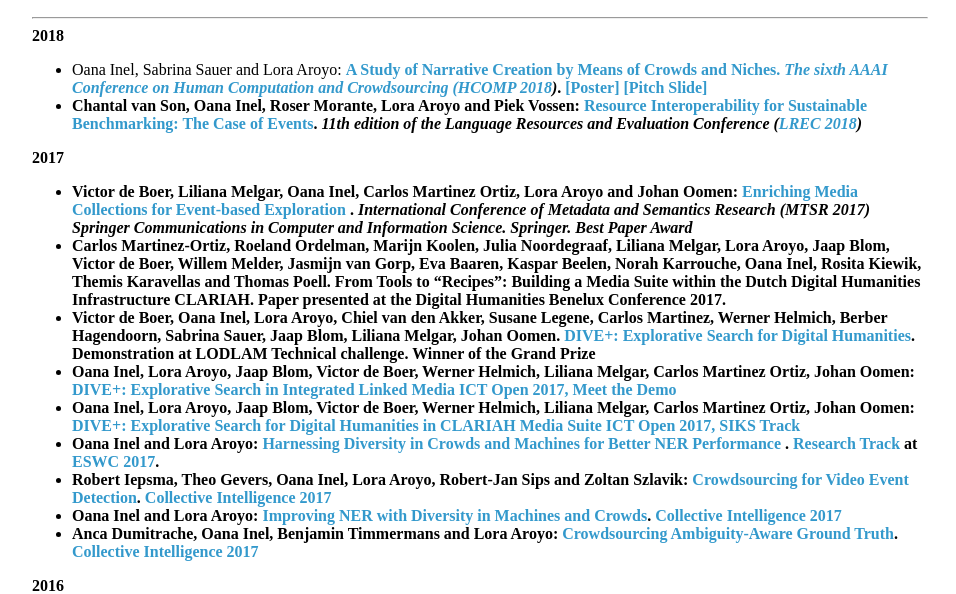
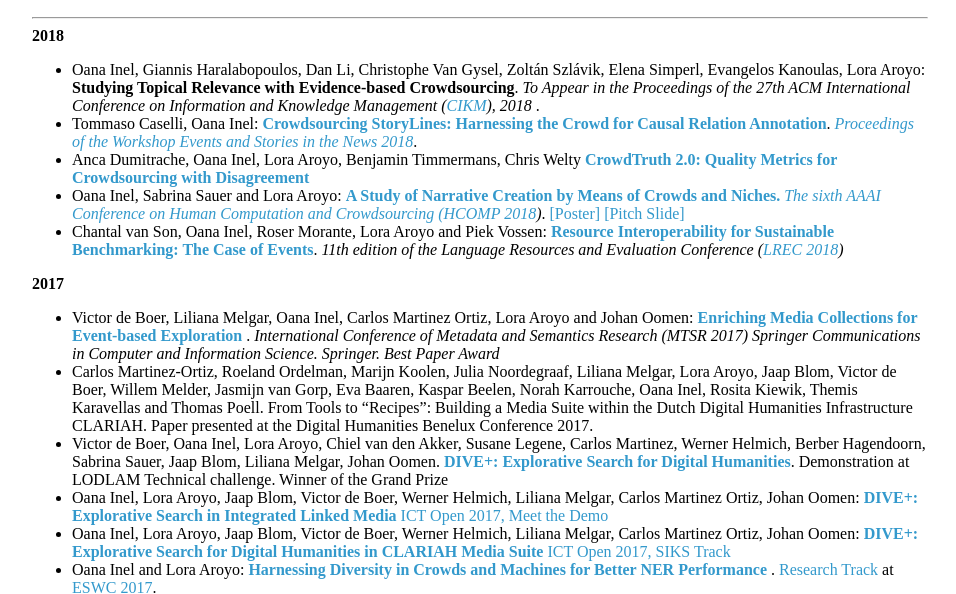
Before and after one commit to oana-inel/oana-inel.github.io, a plain HTML site: page papers.html in a window 1280 px wide. Shown: the part 134-728 px from the top of the page, without its empty margins (160-1116 px from the left). Drawn offline with Linux system fonts and the light colour scheme.

Commit message:
updated list of publications

```diff
--- a/papers.html
+++ b/papers.html
@@ -32,7 +32,10 @@
 
 <strong>2018</strong>
 <ul class="paperlist">
-  <li>Oana Inel, Sabrina Sauer and Lora Aroyo: <a href="http://crowdtruth.org/wp-content/uploads/2018/06/paper_120_hcomp2018-workinprogress.pdf" target="_blank"><strong>A Study of Narrative Creation by Means of Crowds and Niches. <em>The sixth AAAI Conference on Human Computation and Crowdsourcing (<a href="https://www.humancomputation.com/2018/index.html" target="_blank">HCOMP 2018</a>)</em>. <a href="" target="_blank"> [Poster] </a> <a href="" target="_blank"> [Pitch Slide] </a> </li>
+  <li>Oana Inel, Giannis Haralabopoulos, Dan Li, Christophe Van Gysel, Zoltán Szlávik,  Elena Simperl, Evangelos Kanoulas, Lora Aroyo: <strong>Studying Topical Relevance with Evidence-based Crowdsourcing</strong></a>. <em>To Appear in the Proceedings of the 27th ACM International Conference on Information and Knowledge Management (<a href="http://www.cikm2018.units.it" target="_blank">CIKM</a>), 2018 </em>.</li>
+  <li>Tommaso Caselli, Oana Inel: <a href="http://www.aclweb.org/anthology/W18-4306" target="_blank"><strong>Crowdsourcing StoryLines: Harnessing the Crowd for Causal Relation Annotation</strong></a>. <em><a href="http://www.eventstory.news" target="_blank">Proceedings of the Workshop Events and Stories in the News 2018</a></em>. </li>
+  <li>Anca Dumitrache, Oana Inel, Lora Aroyo, Benjamin Timmermans, Chris Welty <a href="https://arxiv.org/pdf/1808.06080.pdf" target="_blank"><strong>CrowdTruth 2.0: Quality Metrics for Crowdsourcing with Disagreement</strong></a></li>
+  <li>Oana Inel, Sabrina Sauer and Lora Aroyo: <a href="http://crowdtruth.org/wp-content/uploads/2018/06/paper_120_hcomp2018-workinprogress.pdf" target="_blank"><strong>A Study of Narrative Creation by Means of Crowds and Niches. </strong><em>The sixth AAAI Conference on Human Computation and Crowdsourcing (<a href="https://www.humancomputation.com/2018/index.html" target="_blank">HCOMP 2018</a>)</em>. <a href="https://github.com/oana-inel.github.io/docs/HCOMP2018 Work-in-progress.pdf" target="_blank"> [Poster] </a> <a href="https://github.com/oana-inel.github.io/docs/Work-in-progress Slide HCOMP2018.pdf" target="_blank"> [Pitch Slide] </a> </li>
   <li>Chantal van Son, Oana Inel, Roser Morante, Lora Aroyo and Piek Vossen: <a href="http://www.lrec-conf.org/proceedings/lrec2018/pdf/865.pdf" target="_blank"><strong>Resource Interoperability for Sustainable Benchmarking: The Case of Events</strong></a>. <em>11th edition of the Language Resources and Evaluation Conference (<a href="http://lrec2018.lrec-conf.org/en/" target="_blank">LREC 2018</a>)</em></li>
 </ul>
 
```
Also changed, not shown: index.html (+3 -1 lines), 1 other file.
